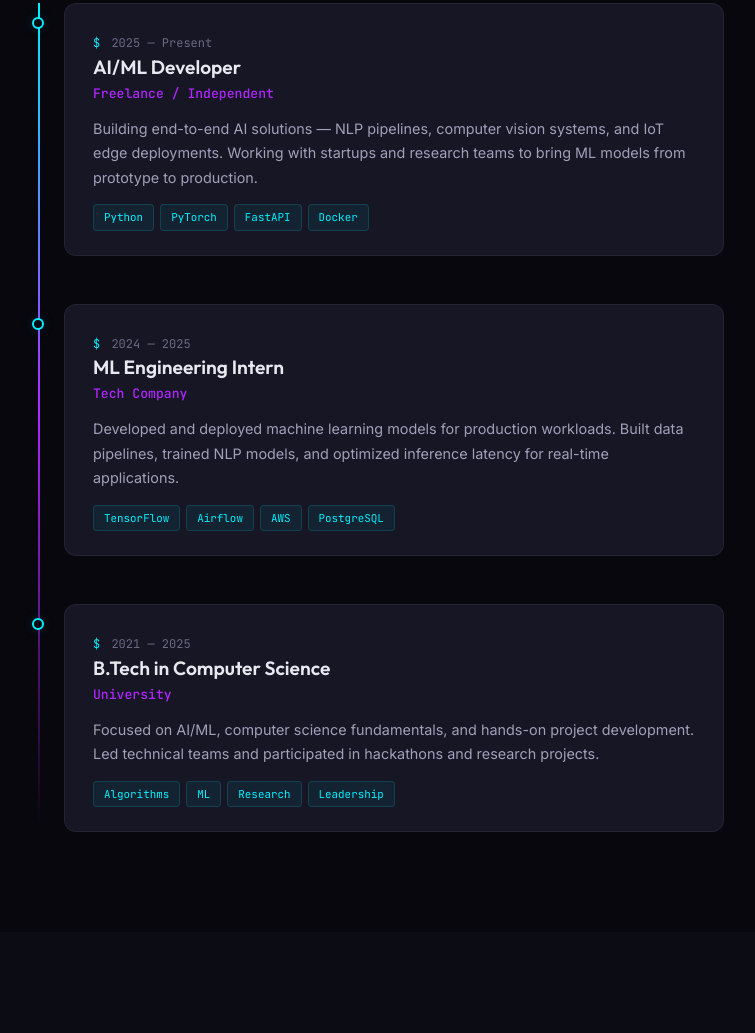
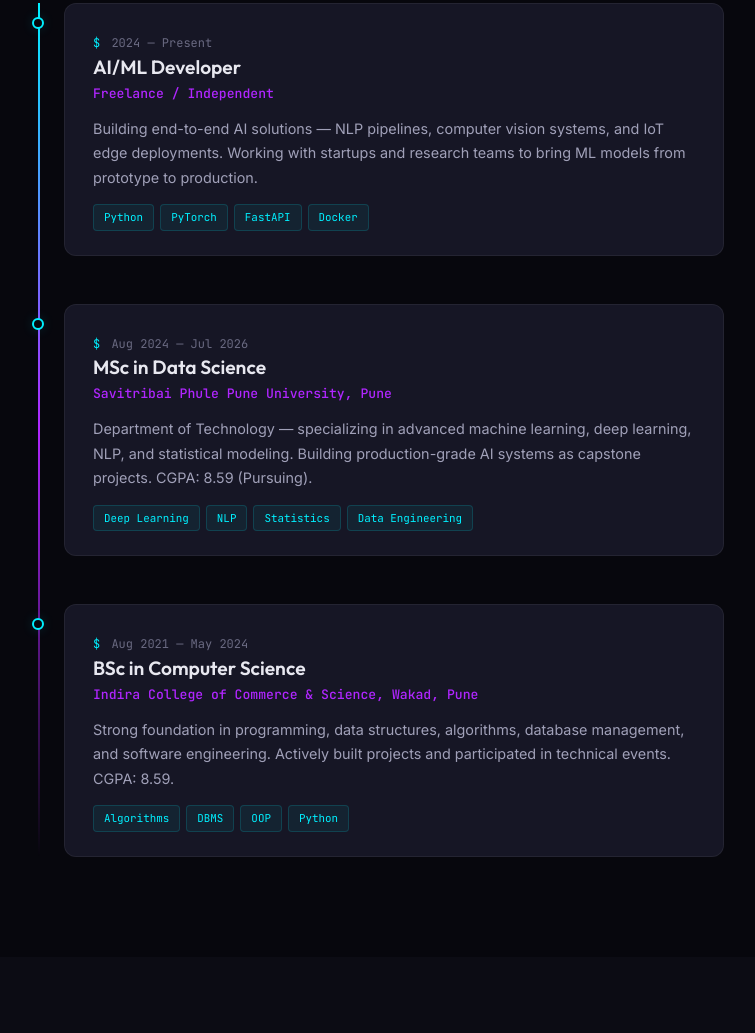
Before and after one commit to Mr-K2901/Portfolio, a website: page index.html in a window 1280 px wide. Shown: the part 5093-6126 px from the top of the page, without its empty margins (266-1021 px from the left). Drawn offline with Linux system fonts and the light colour scheme; animation ran at ten frames a second.

Commit message:
feat: real academic data, fix contact links, skills grid + timeline

```diff
--- a/index.html
+++ b/index.html
@@ -217,9 +217,9 @@
           <div class="contact-socials">
             <a href="https://github.com/Mr-K2901" class="social-link" target="_blank" rel="noopener"
               title="GitHub">🐙</a>
-            <a href="https://linkedin.com/in/kapilthakur" class="social-link" target="_blank" rel="noopener"
+            <a href="https://www.linkedin.com/in/kapil-thakur-96713a270" class="social-link" target="_blank" rel="noopener"
               title="LinkedIn">💼</a>
-            <a href="mailto:kapil@example.com" class="social-link" title="Email">✉️</a>
+            <a href="mailto:kapilthakur29.01@gmail.com" class="social-link" title="Email">✉️</a>
           </div>
         </div>
         <div class="contact-form-wrapper animate-on-scroll" style="--delay: 0.2s">
@@ -259,7 +259,7 @@
         <span>© 2026 Kapil Thakur. Engineered with ⚡</span>
         <div class="footer-links">
           <a href="https://github.com/Mr-K2901" target="_blank" rel="noopener">GitHub</a>
-          <a href="https://linkedin.com/in/kapilthakur" target="_blank" rel="noopener">LinkedIn</a>
+          <a href="https://www.linkedin.com/in/kapil-thakur-96713a270" target="_blank" rel="noopener">LinkedIn</a>
         </div>
       </div>
     </div>
--- a/js/data.js
+++ b/js/data.js
@@ -266,24 +266,24 @@ const SKILLS = [
 
 const EXPERIENCE = [
   {
-    date: "2025 — Present",
+    date: "2024 — Present",
     role: "AI/ML Developer",
     company: "Freelance / Independent",
     description: "Building end-to-end AI solutions — NLP pipelines, computer vision systems, and IoT edge deployments. Working with startups and research teams to bring ML models from prototype to production.",
     tags: ["Python", "PyTorch", "FastAPI", "Docker"]
   },
   {
-    date: "2024 — 2025",
-    role: "ML Engineering Intern",
-    company: "Tech Company",
-    description: "Developed and deployed machine learning models for production workloads. Built data pipelines, trained NLP models, and optimized inference latency for real-time applications.",
-    tags: ["TensorFlow", "Airflow", "AWS", "PostgreSQL"]
+    date: "Aug 2024 — Jul 2026",
+    role: "MSc in Data Science",
+    company: "Savitribai Phule Pune University, Pune",
+    description: "Department of Technology — specializing in advanced machine learning, deep learning, NLP, and statistical modeling. Building production-grade AI systems as capstone projects. CGPA: 8.59 (Pursuing).",
+    tags: ["Deep Learning", "NLP", "Statistics", "Data Engineering"]
   },
   {
-    date: "2021 — 2025",
-    role: "B.Tech in Computer Science",
-    company: "University",
-    description: "Focused on AI/ML, computer science fundamentals, and hands-on project development. Led technical teams and participated in hackathons and research projects.",
-    tags: ["Algorithms", "ML", "Research", "Leadership"]
+    date: "Aug 2021 — May 2024",
+    role: "BSc in Computer Science",
+    company: "Indira College of Commerce & Science, Wakad, Pune",
+    description: "Strong foundation in programming, data structures, algorithms, database management, and software engineering. Actively built projects and participated in technical events. CGPA: 8.59.",
+    tags: ["Algorithms", "DBMS", "OOP", "Python"]
   }
 ];
```
